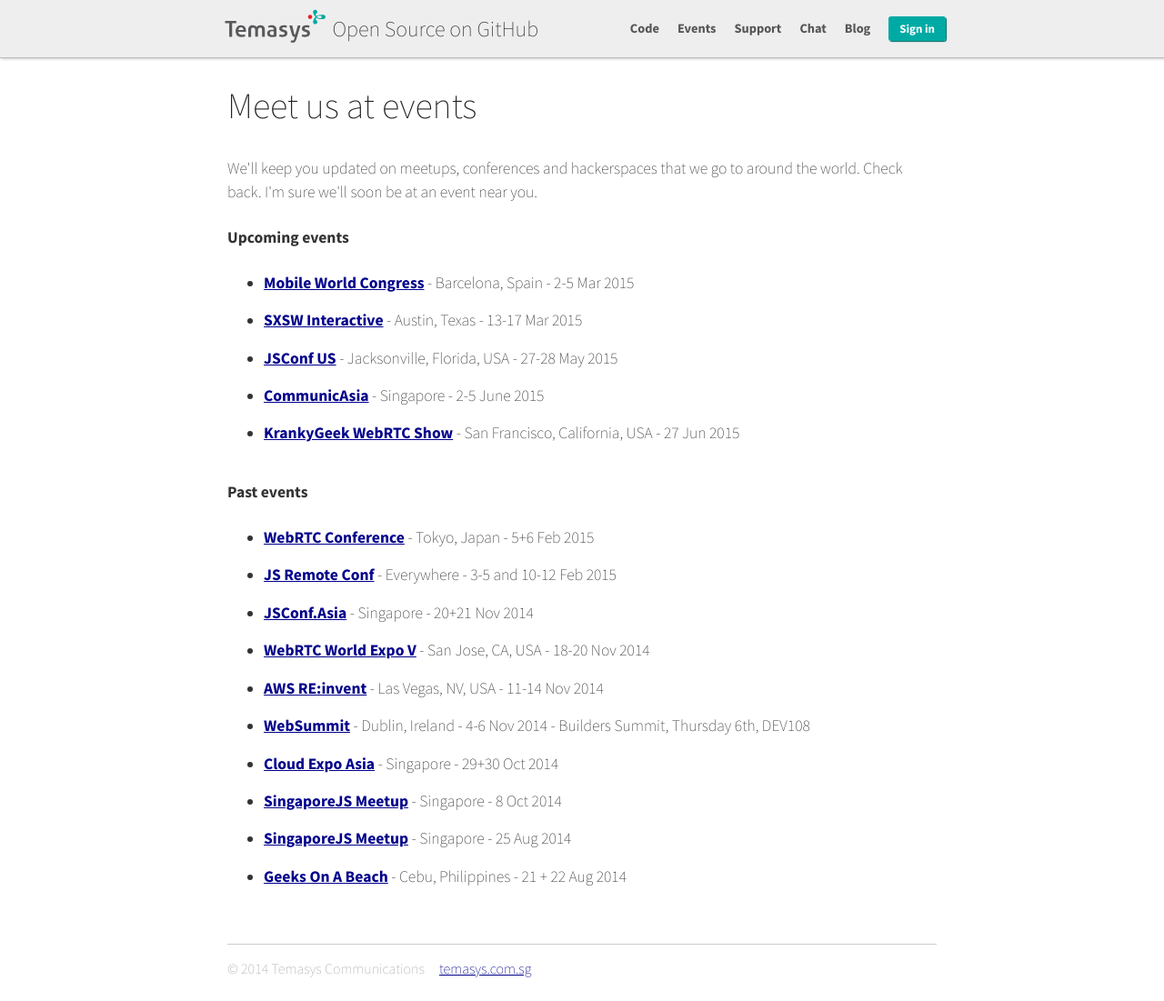
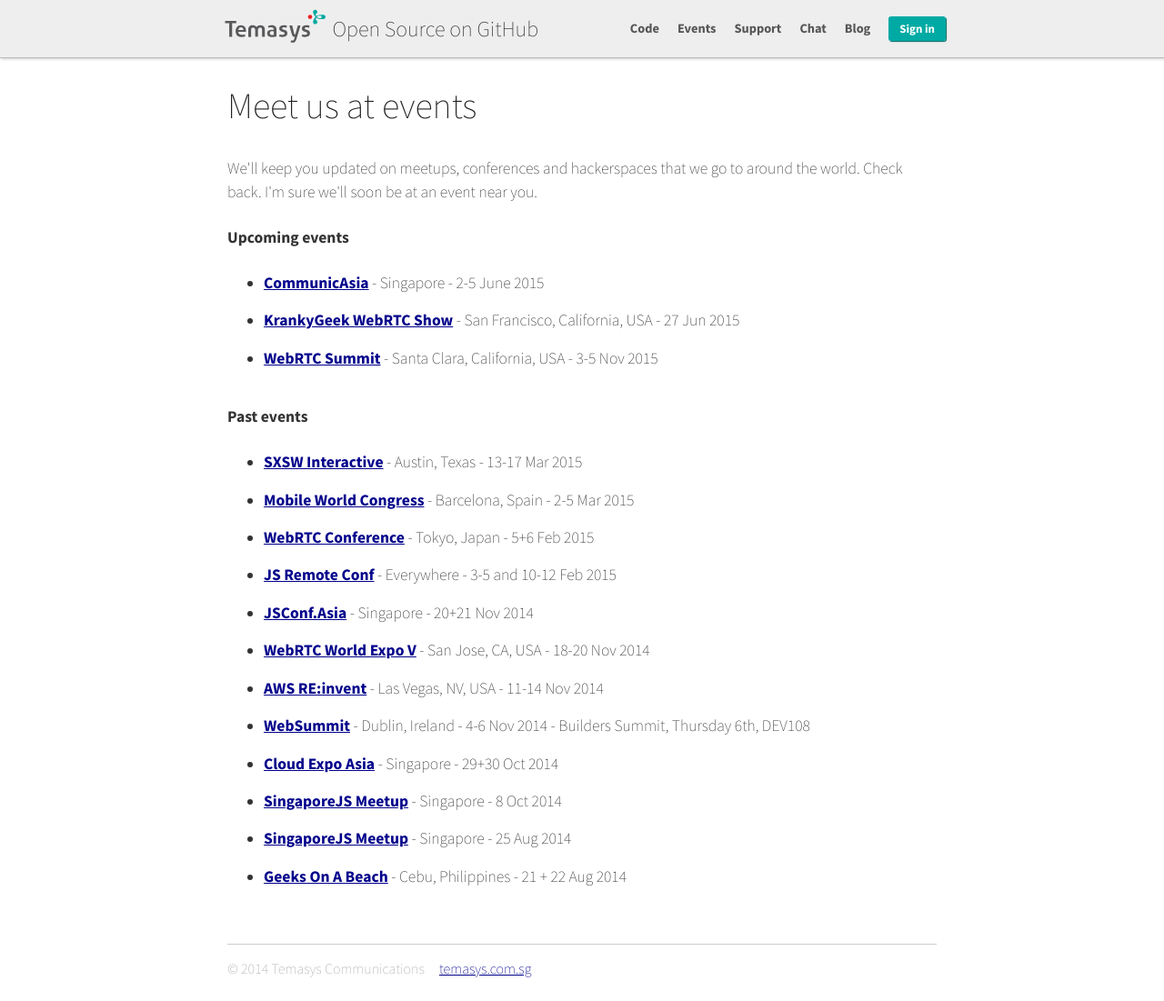
Before and after one commit to Temasys/temasys.github.io, a Jekyll site: the page built from events.html, in a window 1280 px wide and 1101 px high. Shown: the whole window at 91% size. Built offline with Jekyll 4.4.1, drawn with Linux system fonts in a browser that asks for light colours; nearby versions of some CDN libraries; Markdown is read by kramdown in place of the engine named in the settings.

Commit message:
events update

```diff
--- a/events.html
+++ b/events.html
@@ -12,28 +12,25 @@
     </p>
     <ul>
         <li>
-            <b><a href="http://www.mobileworldcongress.com" target="_blank">Mobile World Congress</a></b> - Barcelona, Spain - 2-5 Mar 2015
-        </li>
-        <li>
-            <b><a href="http://sxsw.com" target="_blank">SXSW Interactive</a></b> - Austin, Texas - 13-17 Mar 2015
-        </li>
-        <li>
-            <b><a href="http://2015.jsconf.us" target="_blank">JSConf US</a></b> - Jacksonville, Florida, USA - 27-28 May 2015
-        </li>
-        <li>
             <b><a href="http://www.communicasia.com" target="_blank">CommunicAsia</a></b> - Singapore - 2-5 June 2015
         </li>
         <li>
             <b><a href="http://www.krankygeek.com" target="_blank">KrankyGeek WebRTC Show</a></b> - San Francisco, California, USA - 27 Jun 2015
         </li>
-        <!--<li>
+        <li>
             <b><a href="http://www.webrtcsummit.net" target="_blank">WebRTC Summit</a></b> - Santa Clara, California, USA - 3-5 Nov 2015
-        </li>//-->
+        </li>
     </ul>
     <p>
         <h4>Past events</h4>
     </p>
     <ul>
+        <li>
+            <b><a href="http://sxsw.com" target="_blank">SXSW Interactive</a></b> - Austin, Texas - 13-17 Mar 2015
+        </li>
+        <li>
+            <b><a href="http://www.mobileworldcongress.com" target="_blank">Mobile World Congress</a></b> - Barcelona, Spain - 2-5 Mar 2015
+        </li>
         <li>
             <b><a href="http://webrtcconference.jp" target="_blank">WebRTC Conference</a></b> - Tokyo, Japan - 5+6 Feb 2015
         </li>
```
